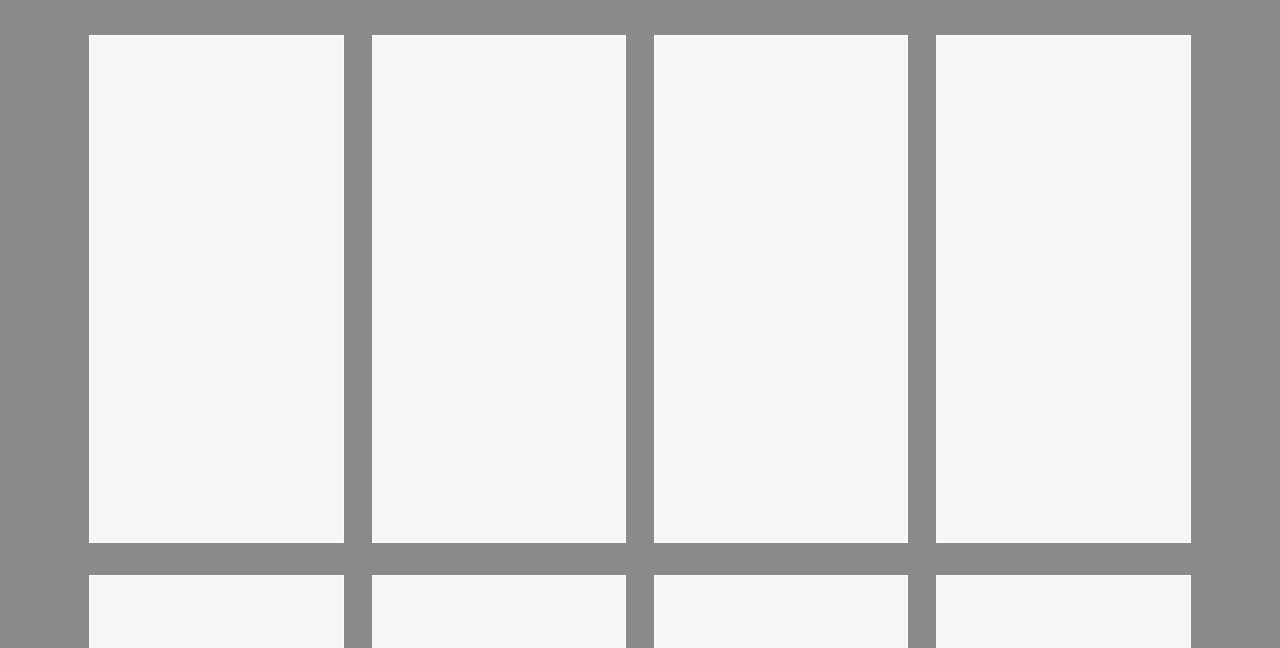
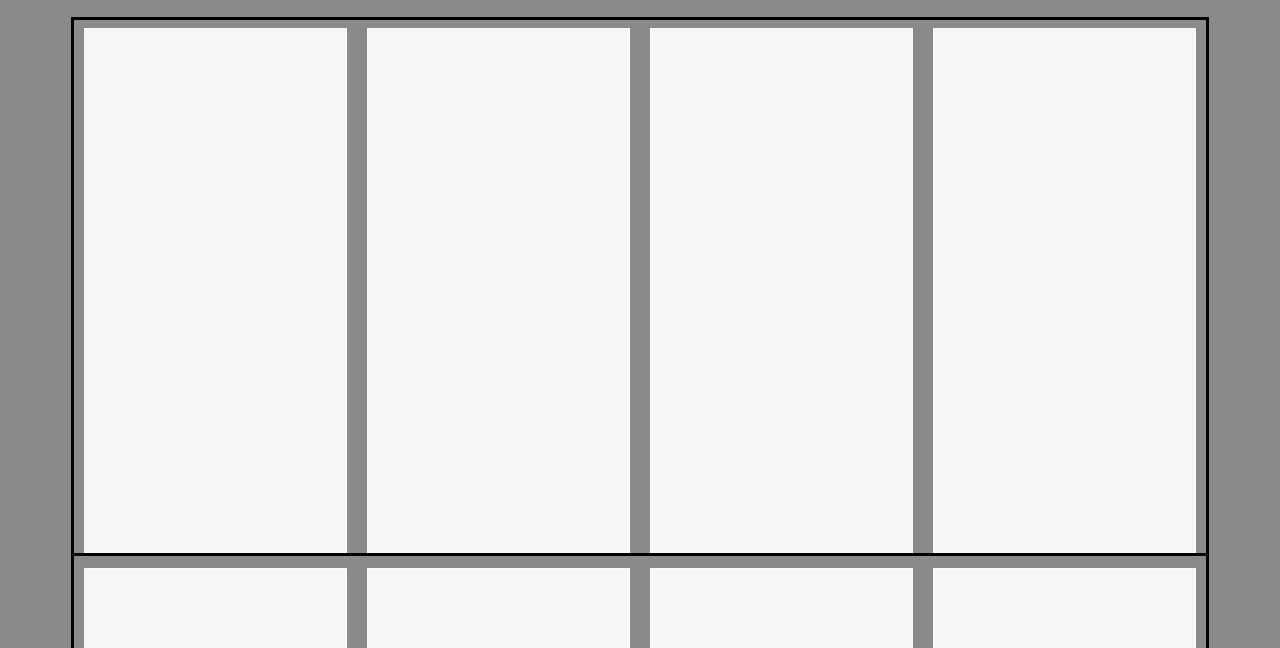
Before and after one commit to core-interaction-lab/assignments-colinelmer, a plain HTML site: page projects/project-1/project-3/index.html in a window 1280 px wide. Shown: the part 152-800 px from the top of the page. Drawn offline with Linux system fonts and the light colour scheme.

Commit message:
Project 3 Updates

```diff
--- a/projects/project-1/project-3/styles.css
+++ b/projects/project-1/project-3/styles.css
@@ -33,9 +33,9 @@ body {
   }
 
   .outer-grid {
+    border: 3px solid black;
     display: flex;
     flex-wrap: wrap;
-    padding: 0 4px;
     /* Container should take up only 90% of the browser, leave 5% space on each side */
     width: 90%;
     /* Center container */
@@ -45,21 +45,28 @@ body {
   .inner-grid {
     flex: 25%;
     max-width: 25%;
-    padding: 0 4px;
+    padding: 15 4px;
  }
 
  .inner-grid img {
-    margin-top: 8px;
     width: 100%;
-    padding: 10px;
+    padding-left: 10px;
+    padding-right: 10px;
+    padding-top: 8px;
+
+
 
  }
 
  * {
     box-sizing: border-box;
+
  }
 
+ .grid-image {
+    border-bottom: 3px solid black;
+}
 
-  .grid-image {
-
+  .grid-image:hover {
+      background:hsl(0, 0%, 43%);
   }
```
